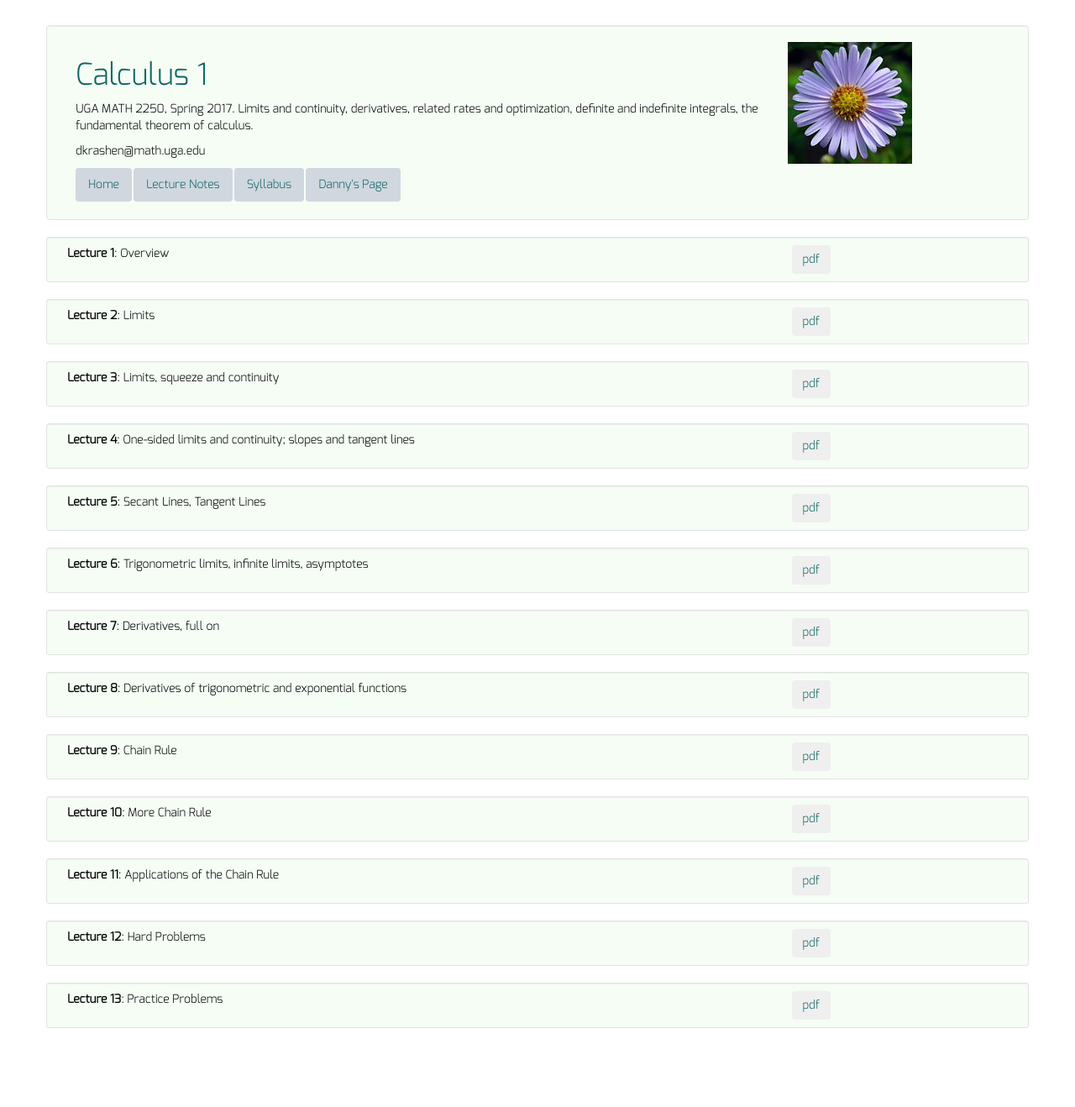
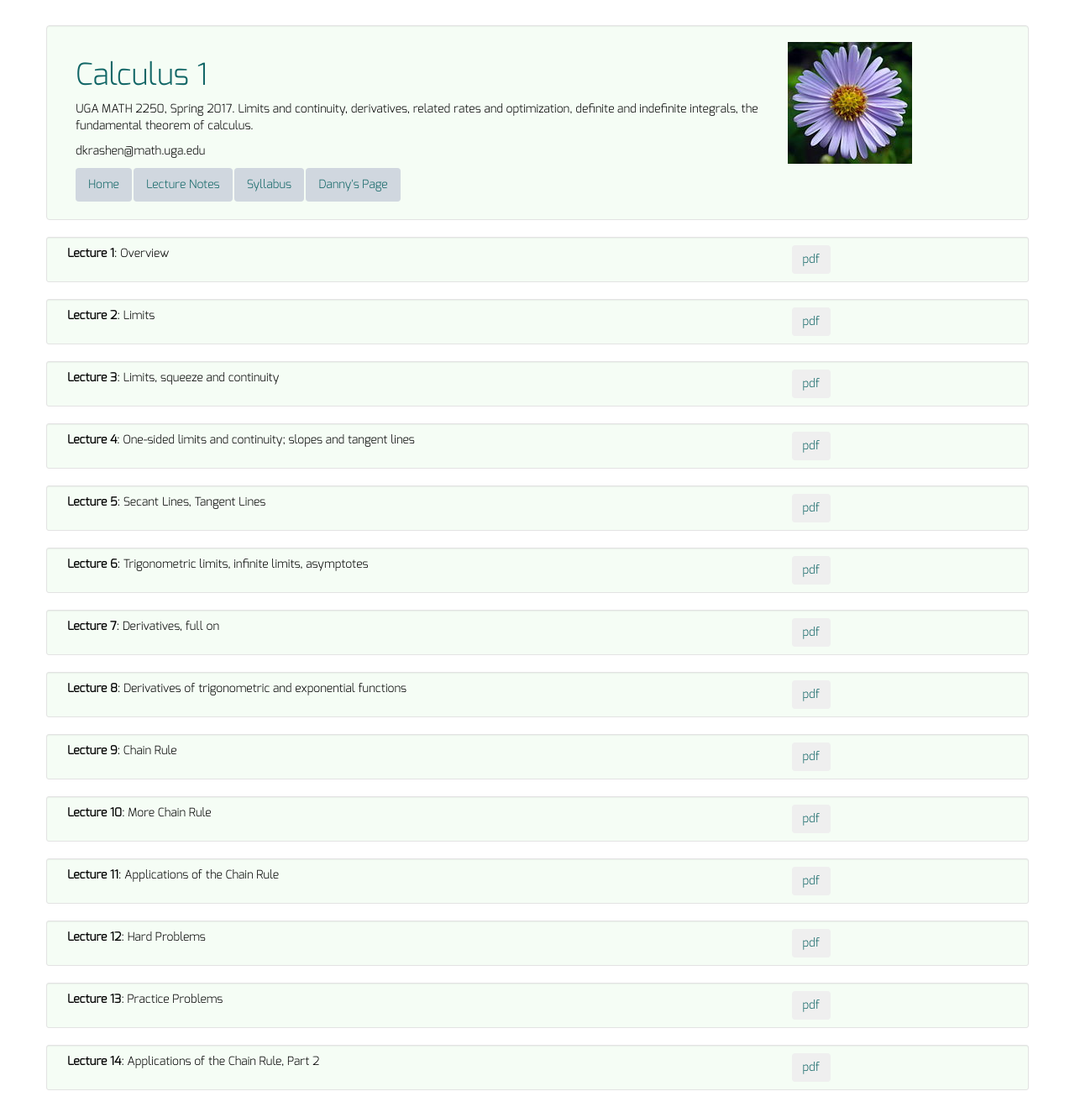
Before and after one commit to dkrashen/calc1, a Jekyll site: the page built from lectures/index.html, in a window 1280 px wide. Shown: the whole page at 84% size. Built offline with Jekyll 4.4.1, drawn with Linux system fonts in a browser that asks for light colours; before the commit the page ends 1244 px from its top, so only the background shows below that.

Commit message:
add lecture 14

```diff
--- a/_data/lectures.yml
+++ b/_data/lectures.yml
@@ -37,3 +37,6 @@
 - title: "Lecture 13"
   filename: "lecture13.pdf"
   description: "Practice Problems"
+- title: "Lecture 14"
+  filename: "lecture14.pdf"
+  description: "Applications of the Chain Rule, Part 2"
```
Also changed, not shown: 1 other file.
